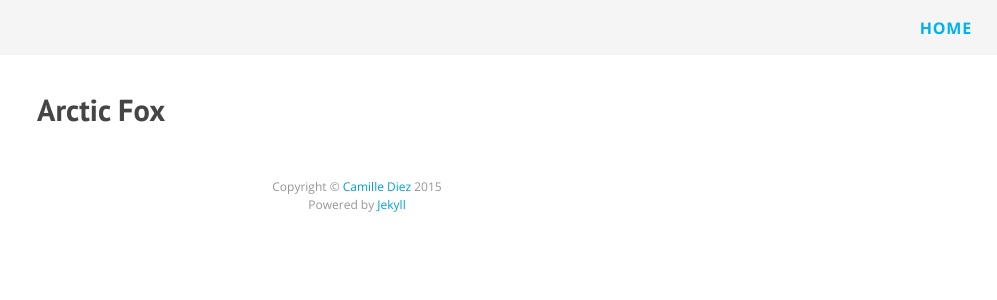
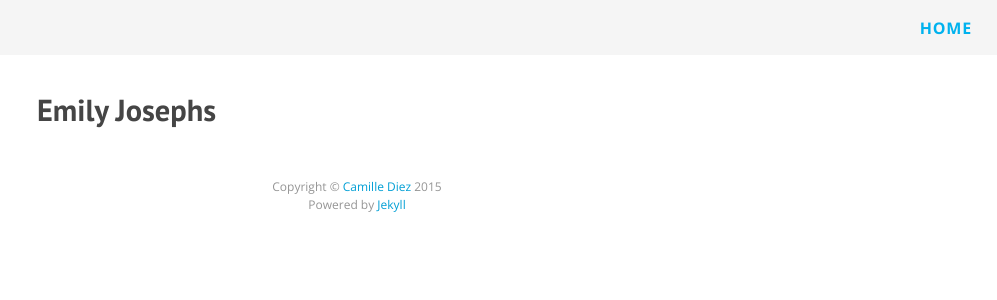
Before and after one commit to emjosephs/emjosephs.github.io, a Jekyll site: the page built from index.html, in a window 1280 px wide. Shown: the top 300 px of the page, without its empty margins (283-1280 px from the left). Built offline with Jekyll 4.4.1, drawn with Linux system fonts in a browser that asks for light colours; nearby versions of some CDN libraries; Markdown is read by kramdown in place of the engine named in the settings.

Commit message:
stuff stuff

```diff
--- a/_config.yml
+++ b/_config.yml
@@ -1,12 +1,12 @@
 # Site settings
-title: Arctic Fox
+title: Emily Josephs
 email:
 description: > # this means to ignore newlines until "baseurl:"
-  Jekyll Theme Demo
-baseurl: "/arctic-fox-theme" # the subpath of your site, e.g. /blog/
-url: "http://diezcami.github.io" # the base hostname & protocol for your site
-twitter_username: username
-github_username: username
+  Website for Emily Josephs
+baseurl: "/" # the subpath of your site, e.g. /blog/
+url: "http://emjosephs.github.io" # the base hostname & protocol for your site
+twitter_username: emjosephs
+github_username: emjosephs
 
 # Build settings
 markdown: redcarpet
```
Also changed, not shown: 1 other file.
